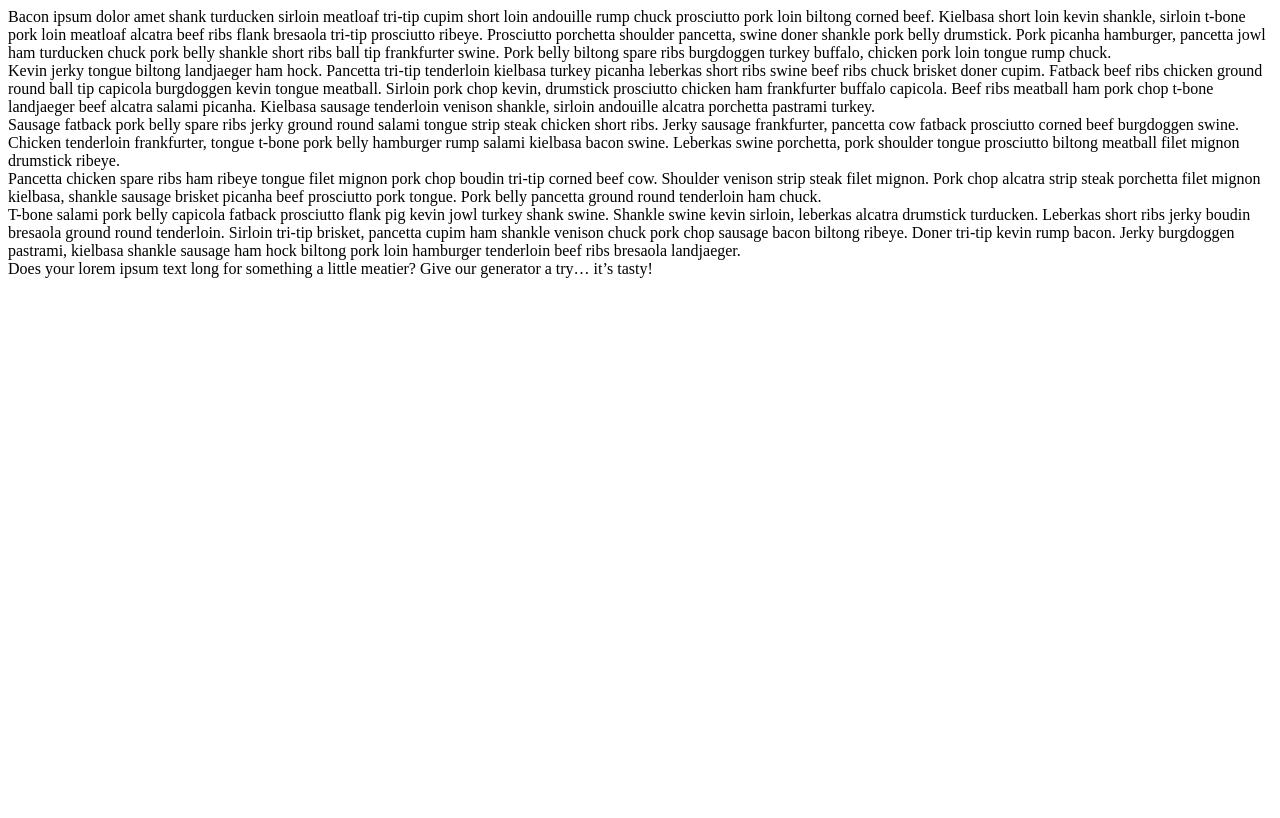
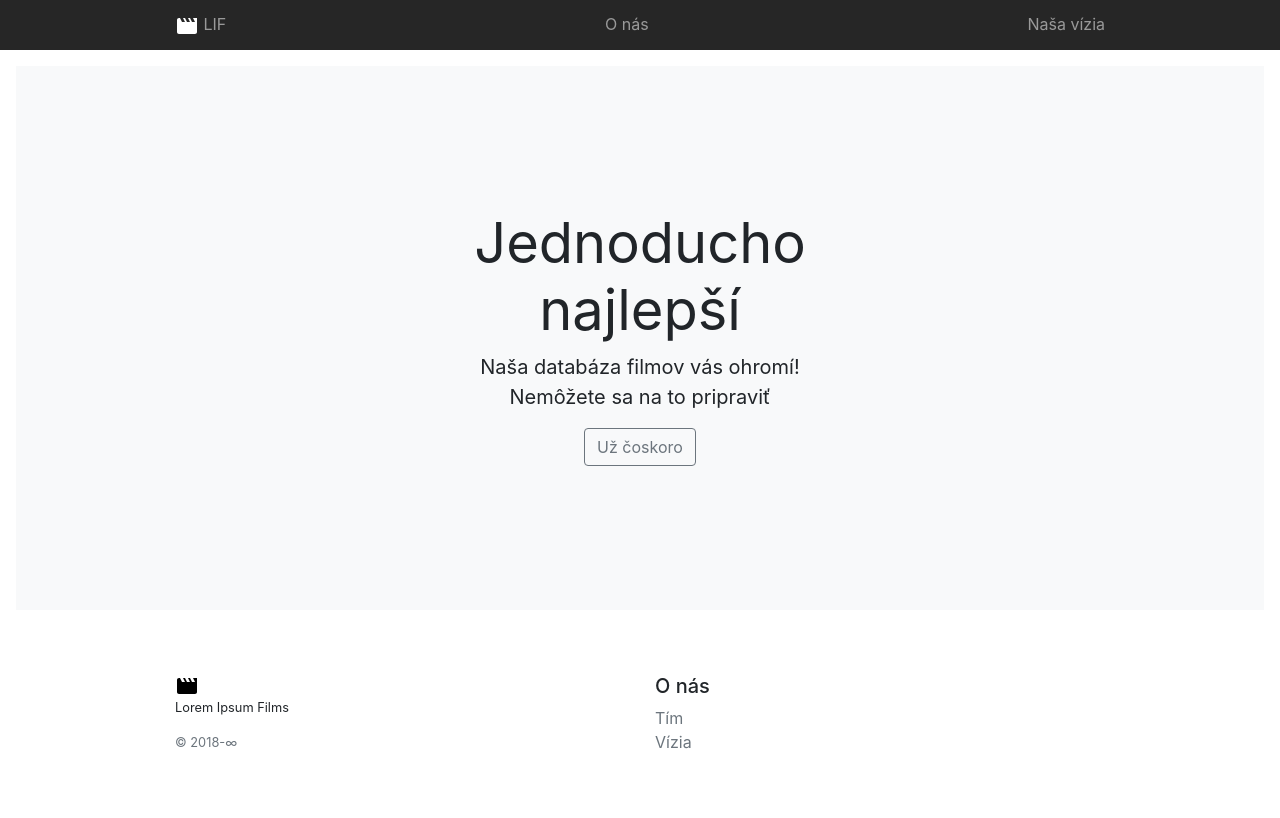
Before and after one commit to Dominick1993/loremipsumfilms, a plain HTML site: page index.html in a window 1280 px wide. Drawn offline with nearby package versions, Linux system fonts and the light colour scheme.

Commit message:
Main page updated with some basic info

```diff
--- /dev/null
+++ b/css/custom.css
@@ -0,0 +1,16 @@
+.container {
+    max-width: 960px;
+}
+.site-header {
+    background-color: rgba(0, 0, 0, .85);
+    -webkit-backdrop-filter: saturate(180%) blur(20px);
+    backdrop-filter: saturate(180%) blur(20px);
+}
+.site-header a {
+    color: #999;
+    transition: ease-in-out color .15s;
+}
+.site-header a:hover {
+    color: #fff;
+    text-decoration: none;
+}
--- a/index.html
+++ b/index.html
@@ -1,17 +1,73 @@
 <html>
+
 <head>
     <meta charset="utf-8" />
     <meta name="description" content="Greatest movie database in the world" />
     <meta name="author" content="Brave Students" />
 
     <title>Lorem Ipsum Films</title>
+    <link rel="icon" href="img/favicon.png" />
+
+    <link rel="stylesheet" href="https://stackpath.bootstrapcdn.com/bootstrap/4.1.3/css/bootstrap.min.css" integrity="sha384-MCw98/SFnGE8fJT3GXwEOngsV7Zt27NXFoaoApmYm81iuXoPkFOJwJ8ERdknLPMO"
+        crossorigin="anonymous" />
+    <link rel="stylesheet" href="css/custom.css" />
 </head>
+
 <body>
-        Bacon ipsum dolor amet shank turducken sirloin meatloaf tri-tip cupim short loin andouille rump chuck prosciutto pork loin biltong corned beef. Kielbasa short loin kevin shankle, sirloin t-bone pork loin meatloaf alcatra beef ribs flank bresaola tri-tip prosciutto ribeye. Prosciutto porchetta shoulder pancetta, swine doner shankle pork belly drumstick. Pork picanha hamburger, pancetta jowl ham turducken chuck pork belly shankle short ribs ball tip frankfurter swine. Pork belly biltong spare ribs burgdoggen turkey buffalo, chicken pork loin tongue rump chuck.<br/>
-        Kevin jerky tongue biltong landjaeger ham hock. Pancetta tri-tip tenderloin kielbasa turkey picanha leberkas short ribs swine beef ribs chuck brisket doner cupim. Fatback beef ribs chicken ground round ball tip capicola burgdoggen kevin tongue meatball. Sirloin pork chop kevin, drumstick prosciutto chicken ham frankfurter buffalo capicola. Beef ribs meatball ham pork chop t-bone landjaeger beef alcatra salami picanha. Kielbasa sausage tenderloin venison shankle, sirloin andouille alcatra porchetta pastrami turkey.<br/>
-        Sausage fatback pork belly spare ribs jerky ground round salami tongue strip steak chicken short ribs. Jerky sausage frankfurter, pancetta cow fatback prosciutto corned beef burgdoggen swine. Chicken tenderloin frankfurter, tongue t-bone pork belly hamburger rump salami kielbasa bacon swine. Leberkas swine porchetta, pork shoulder tongue prosciutto biltong meatball filet mignon drumstick ribeye.<br/>
-        Pancetta chicken spare ribs ham ribeye tongue filet mignon pork chop boudin tri-tip corned beef cow. Shoulder venison strip steak filet mignon. Pork chop alcatra strip steak porchetta filet mignon kielbasa, shankle sausage brisket picanha beef prosciutto pork tongue. Pork belly pancetta ground round tenderloin ham chuck.<br/>
-        T-bone salami pork belly capicola fatback prosciutto flank pig kevin jowl turkey shank swine. Shankle swine kevin sirloin, leberkas alcatra drumstick turducken. Leberkas short ribs jerky boudin bresaola ground round tenderloin. Sirloin tri-tip brisket, pancetta cupim ham shankle venison chuck pork chop sausage bacon biltong ribeye. Doner tri-tip kevin rump bacon. Jerky burgdoggen pastrami, kielbasa shankle sausage ham hock biltong pork loin hamburger tenderloin beef ribs bresaola landjaeger.<br/>
-        Does your lorem ipsum text long for something a little meatier? Give our generator a try… it’s tasty!<br/>
+    <nav class="site-header sticky-top py-1">
+        <div class="container d-flex flex-column flex-md-row justify-content-between">
+            <a class="py-2" href="#">
+                <svg xmlns="http://www.w3.org/2000/svg" width="24" height="24" viewBox="0 0 24 24">
+                    <path d="M18 4l2 4h-3l-2-4h-2l2 4h-3l-2-4H8l2 4H7L5 4H4c-1.1 0-1.99.9-1.99 2L2 18c0 1.1.9 2 2 2h16c1.1 0 2-.9 2-2V4h-4z"
+                        fill="white" />
+                    <path d="M0 0h24v24H0z" fill="none" />
+                </svg>
+                LIF
+            </a>
+            <a class="py-2 d-none d-md-inline-block" href="#">O nás</a>
+            <a class="py-2 d-none d-md-inline-block" href="#">Naša vízia</a>
+        </div>
+    </nav>
+
+    <div class="position-relative overflow-hidden p-3 p-md-5 m-md-3 text-center bg-light">
+        <div class="col-md-5 p-lg-5 mx-auto my-5">
+            <h1 class="display-4 font-weight-normal">Jednoducho najlepší</h1>
+            <p class="lead font-weight-normal">
+                Naša databáza filmov vás ohromí!<br />
+                Nemôžete sa na to pripraviť
+            </p>
+            <a class="btn btn-outline-secondary" href="#">Už čoskoro</a>
+        </div>
+        <div class="product-device shadow-sm d-none d-md-block"></div>
+        <div class="product-device product-device-2 shadow-sm d-none d-md-block"></div>
+    </div>
+
+    <footer class="container py-5">
+        <div class="row">
+            <div class="col-12 col-md">
+                <svg xmlns="http://www.w3.org/2000/svg" width="24" height="24" viewBox="0 0 24 24">
+                    <path d="M18 4l2 4h-3l-2-4h-2l2 4h-3l-2-4H8l2 4H7L5 4H4c-1.1 0-1.99.9-1.99 2L2 18c0 1.1.9 2 2 2h16c1.1 0 2-.9 2-2V4h-4z" />
+                    <path d="M0 0h24v24H0z" fill="none" />
+                </svg>
+                <small class="d-block mb-3">Lorem Ipsum Films</small>
+                <small class="d-block mb-3 text-muted">&copy; 2018-&infin;</small>
+            </div>
+            <div class="col-6 col-md">
+                <h5>O nás</h5>
+                <ul class="list-unstyled text-small">
+                    <li><a class="text-muted" href="#">Tím</a></li>
+                    <li><a class="text-muted" href="#">Vízia</a></li>
+                </ul>
+            </div>
+        </div>
+    </footer>
+
+    <script src="https://code.jquery.com/jquery-3.3.1.slim.min.js" integrity="sha384-q8i/X+965DzO0rT7abK41JStQIAqVgRVzpbzo5smXKp4YfRvH+8abtTE1Pi6jizo"
+        crossorigin="anonymous"></script>
+    <script src="https://cdnjs.cloudflare.com/ajax/libs/popper.js/1.14.3/umd/popper.min.js" integrity="sha384-ZMP7rVo3mIykV+2+9J3UJ46jBk0WLaUAdn689aCwoqbBJiSnjAK/l8WvCWPIPm49"
+        crossorigin="anonymous"></script>
+    <script src="https://stackpath.bootstrapcdn.com/bootstrap/4.1.3/js/bootstrap.min.js" integrity="sha384-ChfqqxuZUCnJSK3+MXmPNIyE6ZbWh2IMqE241rYiqJxyMiZ6OW/JmZQ5stwEULTy"
+        crossorigin="anonymous"></script>
 </body>
+
 </html>
```
Also changed, not shown: img/favicon.png (added), 1 other file. Lines whose indentation alone changed are shown as unchanged.
